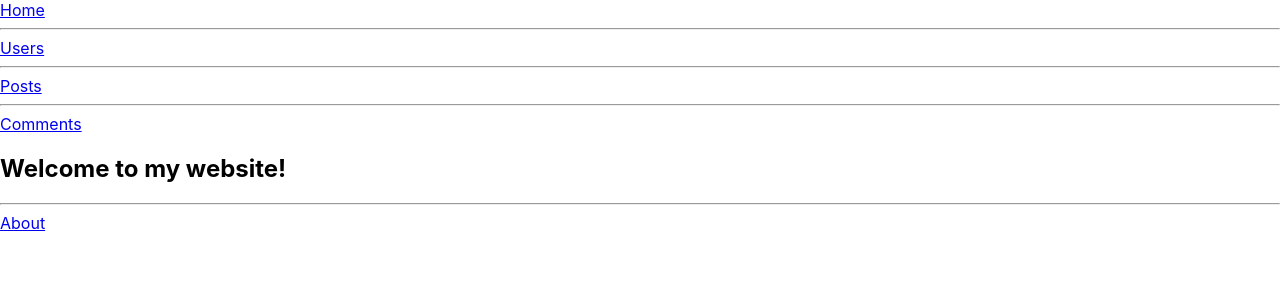
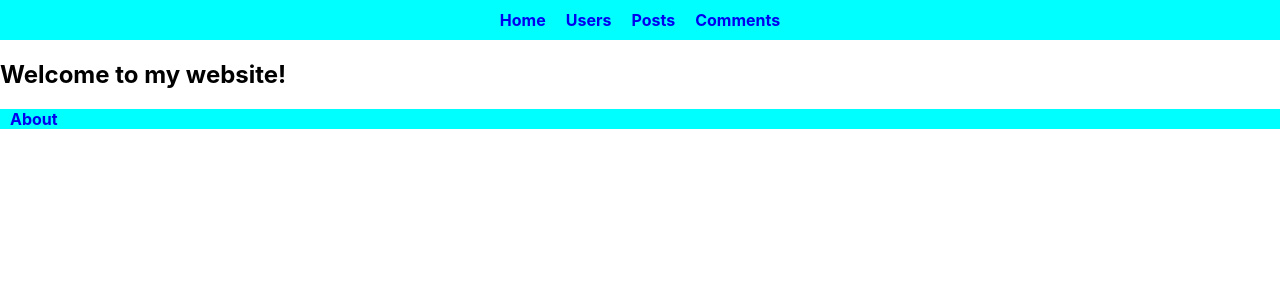
Before and after one commit to LubHR/reactlesons, a React (Create React App) app: page / in a window 1280 px wide. Shown: the top 300 px of the page. Built offline with nearby package versions, Linux system fonts and the light colour scheme.

Commit message:
lessons7 - homework 2.1

```diff
--- a/src/components/FooterComponent.tsx
+++ b/src/components/FooterComponent.tsx
@@ -1,11 +1,10 @@
 import React from 'react';
 import {Link} from "react-router-dom";
-import FooterPageAbout from "../pages/FooterPageAbout";
+import css from './FooterST.module.css'
 
 const FooterComponent = () => {
     return (
-        <div>
-            <hr/>
+        <div className={css.Footer}>
             <Link to="about">About</Link>
         </div>
     );
--- /dev/null
+++ b/src/components/FooterST.module.css
@@ -0,0 +1,11 @@
+.Footer{
+    background-color: aqua;
+}
+a{
+    font-weight: bold;
+}
+
+a:hover{
+    color: brown;
+    transition-duration: 0.5s;
+}
--- a/src/components/HeaderComponent.tsx
+++ b/src/components/HeaderComponent.tsx
@@ -1,15 +1,13 @@
 import React from 'react';
 import {Link} from "react-router-dom";
+import css from './STHeader.module.css';
 
 const HeaderComponent = () => {
     return (
-        <div>
+        <div className={css.Header}>
             <Link to={'/'}>Home</Link>
-            <hr/>
             <Link to={'users'}>Users</Link>
-            <hr/>
             <Link to={'posts'}>Posts</Link>
-            <hr/>
             <Link to={'comments'}>Comments</Link>
         </div>
     );
--- /dev/null
+++ b/src/components/STHeader.module.css
@@ -0,0 +1,15 @@
+.Header{
+    display: flex;
+    align-items: center;
+    justify-content: center;
+    background: aqua;
+}
+a{
+    margin: 10px;
+    text-decoration: none;
+    font-weight: bold;
+}
+a:hover{
+    color: brown;
+    transition-duration: 0.5s;
+}
```
